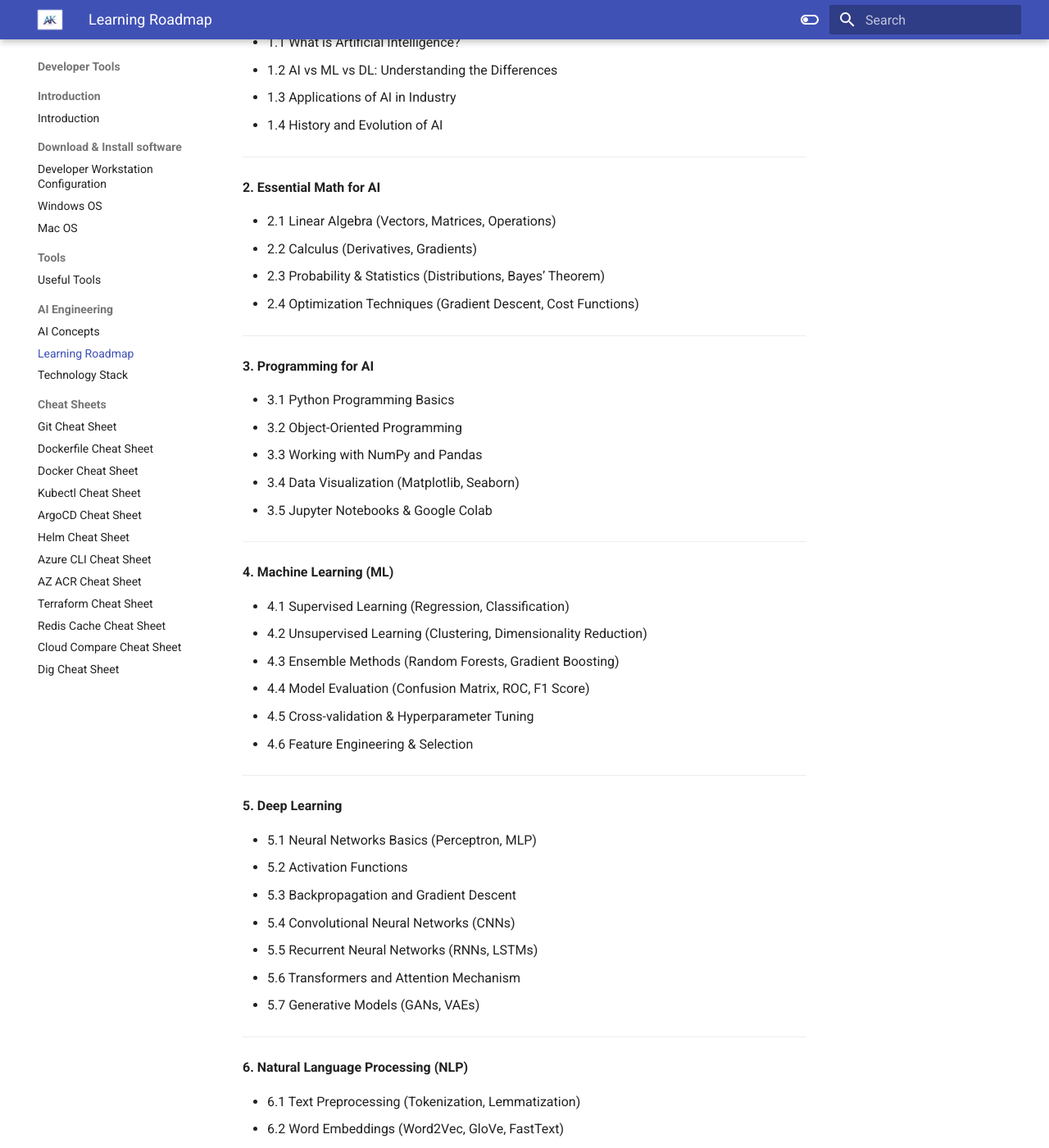
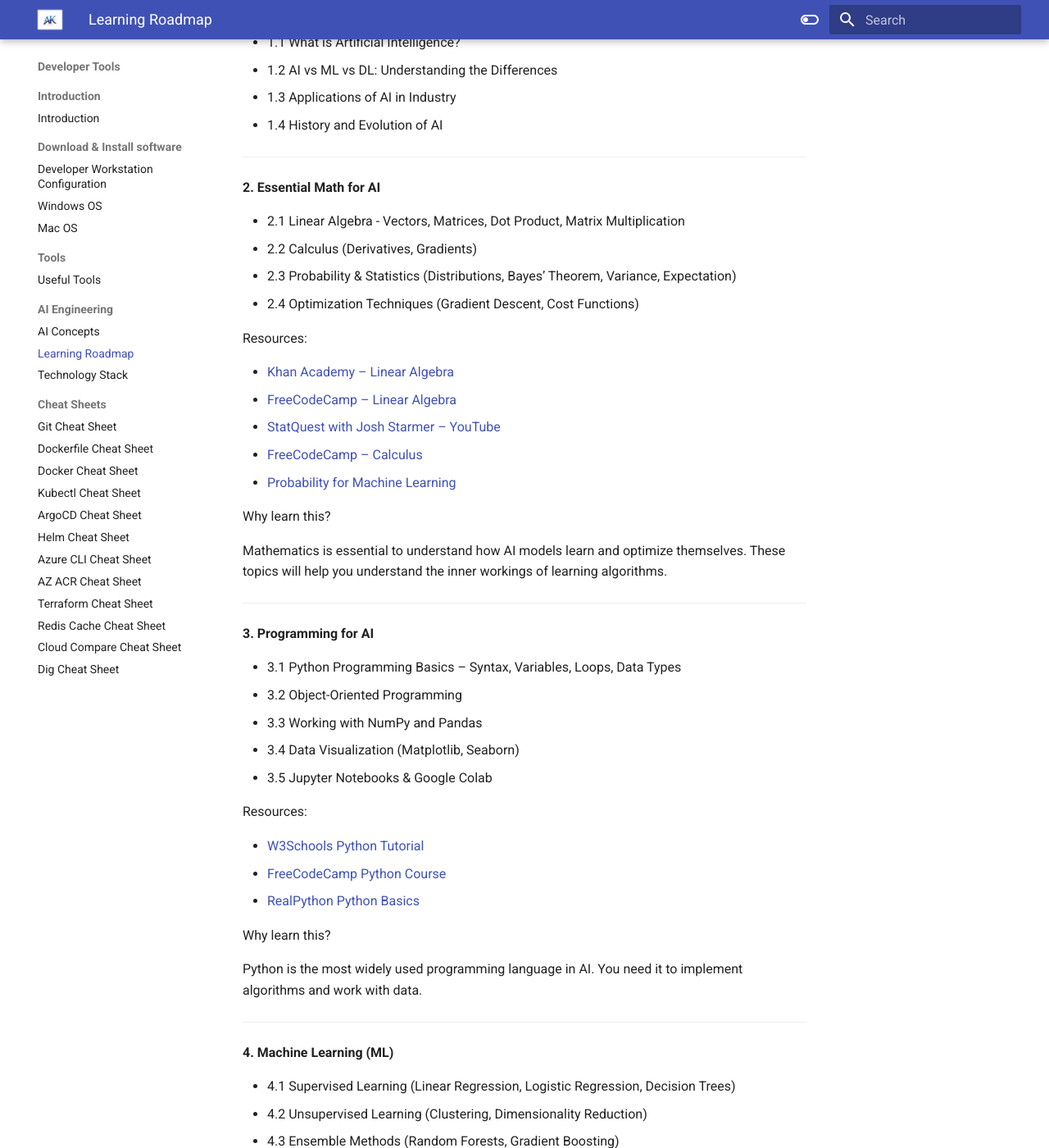
Before and after one commit to akeesari/anjikeesari, an MkDocs documentation site: the page built from docs/developertools/ai-engineering/ai-learning-roadmap.md, in a window 1280 px wide and 1400 px high, scrolled down 256 px. Shown: the whole window at 82% size. Built offline with MkDocs 1.6.1 and Material for MkDocs 9.7.7, drawn with Linux system fonts in a browser that asks for light colours; some of the changed text lies outside the part shown.

Commit message:
AI Engineer 2025: Learning Roadmap updated

```diff
--- a/docs/developertools/ai-engineering/ai-learning-roadmap.md
+++ b/docs/developertools/ai-engineering/ai-learning-roadmap.md
@@ -14,35 +14,80 @@
 
 **2. Essential Math for AI**
 
-* 2.1 Linear Algebra (Vectors, Matrices, Operations)
+* 2.1 Linear Algebra - Vectors, Matrices, Dot Product, Matrix Multiplication
 * 2.2 Calculus (Derivatives, Gradients)
-* 2.3 Probability & Statistics (Distributions, Bayes’ Theorem)
+* 2.3 Probability & Statistics (Distributions, Bayes’ Theorem, Variance, Expectation)
 * 2.4 Optimization Techniques (Gradient Descent, Cost Functions)
+
+Resources:
+
+*   [Khan Academy – Linear Algebra](https://www.khanacademy.org/math/linear-algebra)
+*   [FreeCodeCamp – Linear Algebra](https://www.youtube.com/watch?v=HEfHFsfGXjs)
+*   [StatQuest with Josh Starmer – YouTube](https://www.youtube.com/user/joshstarmer)
+*   [FreeCodeCamp – Calculus](https://www.youtube.com/watch?v=WUvTyaaNkzM)
+*   [Probability for Machine Learning](https://machinelearningmastery.com/probability-for-machine-learning/)
+
+Why learn this?
+
+Mathematics is essential to understand how AI models learn and optimize themselves. These topics will help you understand the inner workings of learning algorithms.
 
 ---
 
 **3. Programming for AI**
 
-* 3.1 Python Programming Basics
+* 3.1 Python Programming Basics – Syntax, Variables, Loops, Data Types
 * 3.2 Object-Oriented Programming
 * 3.3 Working with NumPy and Pandas
 * 3.4 Data Visualization (Matplotlib, Seaborn)
 * 3.5 Jupyter Notebooks & Google Colab
 
+Resources:
+
+*   [W3Schools Python Tutorial](https://www.w3schools.com/python/)
+*   [FreeCodeCamp Python Course](https://www.youtube.com/watch?v=rfscVS0vtbw)
+*   [RealPython Python Basics](https://realpython.com/)
+
+Why learn this?
+
+Python is the most widely used programming language in AI. You need it to implement algorithms and work with data.
+
 ---
 
 **4. Machine Learning (ML)**
 
-* 4.1 Supervised Learning (Regression, Classification)
+* 4.1 Supervised Learning (Linear Regression, Logistic Regression, Decision Trees)
 * 4.2 Unsupervised Learning (Clustering, Dimensionality Reduction)
 * 4.3 Ensemble Methods (Random Forests, Gradient Boosting)
-* 4.4 Model Evaluation (Confusion Matrix, ROC, F1 Score)
+* 4.4 Model Evaluation (Confusion Matrix, Receiver Operating Characteristic Curve(ROC), F1 Score)
 * 4.5 Cross-validation & Hyperparameter Tuning
 * 4.6 Feature Engineering & Selection
 
+Why learn this?
+
+This is where AI begins — enabling machines to learn patterns and make predictions.
+
+Tools:
+
+* Scikit-learn,
+* Google Colab,
+* Real Datasets from Kaggle and UCI ML Repository
+
+Resources:
+
+*   [Google’s Machine Learning Crash Course](https://developers.google.com/machine-learning/crash-course)
+*   [Kaggle Intro to Machine Learning](https://www.kaggle.com/learn/intro-to-machine-learning)
+*   [DataCamp ML with Python](https://www.datacamp.com/courses/supervised-learning-with-scikit-learn)
+
+Projects:
+
+*   [Titanic Survival Prediction](https://github.com/Ruban2205/titanic-classification) – [YouTube Tutorial](https://youtu.be/fATVVQfFyU0)
+*   House Price Prediction
+*   Spam Email Classifier
+*   Customer Segmentation
+
 ---
 
-**5. Deep Learning**
+**5. Deep Learning(DL)**
 
 * 5.1 Neural Networks Basics (Perceptron, MLP)
 * 5.2 Activation Functions
@@ -51,6 +96,18 @@
 * 5.5 Recurrent Neural Networks (RNNs, LSTMs)
 * 5.6 Transformers and Attention Mechanism
 * 5.7 Generative Models (GANs, VAEs)
+
+Resources:
+
+*   [DeepLearning.AI on Coursera](https://www.coursera.org/specializations/deep-learning)
+*   [Stanford CS231n](https://cs231n.github.io/)
+*   [PyTorch YouTube Tutorials](https://www.youtube.com/c/PyTorch)
+
+Projects:
+
+*   [Handwritten Digit Recognition](https://github.com/aakashjhawar/handwritten-digit-recognition) – [YouTube Tutorial](https://youtube.com/playlist?list=PLiWNvnK7PSPE--36RIdeHg8Sgg02w9chE)
+*   Sentiment Analysis using Recurrent Networks
+*   Build a Chatbot using Sequence-to-Sequence Models
 
 ---
 
@@ -63,6 +120,16 @@
 * 6.5 Text Classification, Named Entity Recognition (NER)
 * 6.6 Chatbots and Language Generation
 
+Tools:
+
+*   NLTK, spaCy, Hugging Face Transformers, TensorFlow, PyTorch
+
+Projects:
+
+*   Build a News Classifier using BERT
+*   Chatbot with custom FAQ data using Transformers
+*   Twitter Sentiment Classifier using Hugging Face pipeline
+
 ---
 
 **7. Computer Vision**
@@ -73,6 +140,17 @@
 * 7.4 Image Segmentation (U-Net, Mask R-CNN)
 * 7.5 Face Recognition, OCR
 
+Tools:
+
+*   OpenCV, TensorFlow, PyTorch, Keras, PIL
+
+
+Projects:
+
+*   Object detection in webcam feed
+*   OCR number plate reader
+*   Real-time face mask detection
+
 ---
 
 **8. Data Engineering for AI**
@@ -94,6 +176,10 @@
 * 9.6 MLflow & Weights & Biases for Experiment Tracking
 * 9.7 Monitoring and Scaling ML Systems
 
+Projects:
+
+*   Deploy a sentiment analysis model with FastAPI + Docker
+*   Track model experiments with MLflow
 ---
 
 **10. Cloud & Edge AI**
@@ -103,6 +189,10 @@
 * 10.3 Edge AI (TinyML, TensorFlow Lite, NVIDIA Jetson)
 * 10.4 Serverless AI Architectures
 
+Projects:
+
+*   Deploy model to Vertex AI endpoint
+*   Run image classifier on Jetson Nano using TensorFlow Lite
 ---
 
 **11. Responsible AI & Ethics**
@@ -122,3 +212,16 @@
 * 12.4 AI for Healthcare or Finance
 * 12.5 Recommender System
 * 12.6 Custom AI SaaS Product
+<!-- * 12.7 Movie Recommendation System – [GitHub](https://github.com/NJ1219/Project-3-Movie-Recommender-System) – [YouTube Tutorial](https://youtu.be/kuC38ZCcbZI)
+* 12.8 Stock Price Prediction – [GitHub](https://github.com/Vatshayan/Final-Year-Machine-Learning-Stock-Price-Prediction-Project) – [YouTube Tutorial](https://youtu.be/s3CnE2tqQdo)
+* 12.9 Tweet Sentiment Analysis – [GitHub](https://github.com/chilas/tweet-analyza) – [YouTube Tutorial](https://youtu.be/4YGkfAd2iXM)
+* 12.10 Build Your Own Chatbot – [GitHub](https://github.com/vnk8071/E2E-AI-Chatbot) – [YouTube Tutorial](https://youtu.be/2e5pQqBvGco) -->
+
+Platforms to Practice:
+
+*   [Kaggle](https://www.kaggle.com/)
+*   [Google Colab](https://colab.research.google.com/)
+*   [Hugging Face Datasets](https://huggingface.co/datasets)
+*   [PapersWithCode](https://paperswithcode.com/)
+
+By completing this roadmap, you will not only understand how artificial intelligence works — but also build, deploy, and scale real-world AI applications confidently.
```
Also changed, not shown: other parts of docs/developertools/ai-engineering/ai-learning-roadmap.md (+4 -0 lines).
